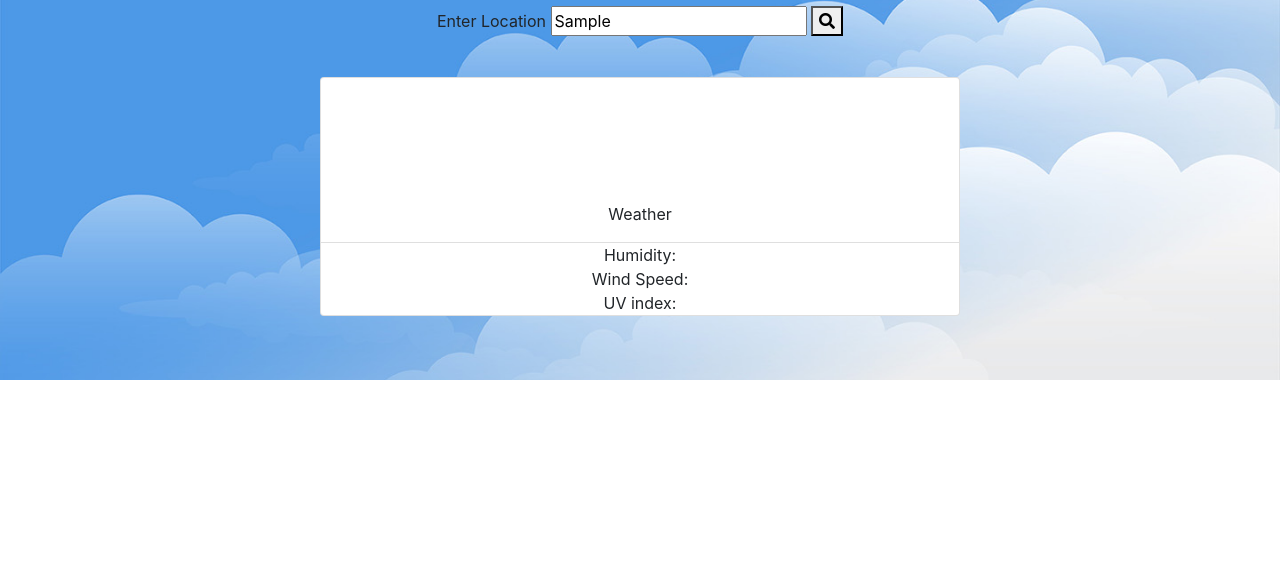
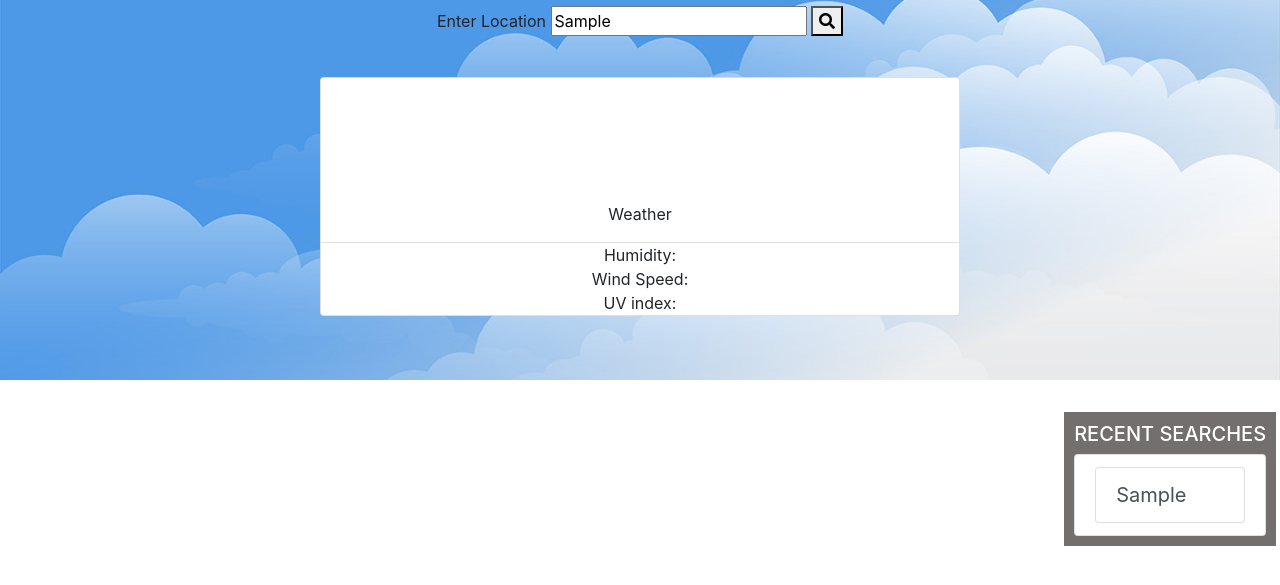
Before and after one commit to MehaletKB/06-WeatherApplication, a plain HTML site: page index.html in a window 1280 px wide. Both pictures are taken after typing "Sample" into the empty fields and a click on the button 827 px from the left and 174 px from the top of the page. Shown: the part 153-738 px from the top of the page. Drawn offline with nearby package versions, Linux system fonts and the light colour scheme; no server answers.

Commit message:
searched cities storage progress

```diff
--- a/Assets/CSS/style.css
+++ b/Assets/CSS/style.css
@@ -52,12 +52,27 @@ h3 {
     background-color: royalblue;
     color: white;
 }
+ .row {
+     margin-left:0 !important
+ }
 
 .dayOfWeek {
     font-size: x-large;
 }
 
-/* #store-title{
-    text-orientation: sideways-right;
-    writing-mode: sideways-lr;
-} */
+#saved-locations{
+    /* -webkit-transform: rotate(-90deg);
+    -moz-transform: rotate(-90deg);
+    -ms-transform: rotate(-90deg);
+    -o-transform: rotate(-90deg);
+    filter: progid:DXImageTransform.Microsoft.BasicImage(rotation=3);
+    position: relative;
+    margin-top: 5px;
+    margin-left: 20px; */
+    text-transform: uppercase;
+    font-size: 20px;
+    font-weight: bold;
+    color:white;
+    background-color: rgb(115, 111, 111);
+    padding: 10px;
+}
--- a/Assets/JS/script.js
+++ b/Assets/JS/script.js
@@ -3,15 +3,18 @@ const api = {
     BASE_URL: "https://api.openweathermap.org/data/2.5/"
 }
 
-const search = document.querySelector(".search-text");
-const button = document.querySelector(".search-button");
+var search = document.querySelector(".search-text");
+const searchButton = document.querySelector(".search-button");
 
-button.addEventListener("click", getWeatherInfo);
+searchButton.addEventListener("click", getWeatherInfo);
+
+const searchedCitiesArray = [];
 
 function getWeatherInfo(event){
     event.preventDefault();
     if(event){
         getCityData(search.value);
+        saveLocation(search.value)
     }
 }
 
@@ -50,7 +53,7 @@ function getCityLocation(response){
     .then(function(response){
         return response.json();
     })
-    .then(displayData);
+    .then(displayData)
 }
 
 function displayData(response){
@@ -102,11 +105,14 @@ function displayData(response){
 
 
         function displayForecast(){
+            // Create array from response data
             var forecastArray = response.daily;
 
+            // Display 5 day forecast
             var forecastElement = document.querySelector(".daily-forecast");
             forecastElement.innerHTML= "";
 
+            // Loop through forecast array starting from day after current day and pick out needed data
             for(let i = 1; i < 6; i++){
                 var dailyDay= new Date(forecastArray[i].dt * 1000).toDateString();
 
@@ -120,6 +126,7 @@ function displayData(response){
 
                 var dailyHumidity = forecastArray[i].humidity;
 
+                // Use template literals to display forecast
                 var displayDailyForecast =
                         `<div class="card each-day">
                             <ul>
@@ -137,3 +144,28 @@ function displayData(response){
         displayForecast();
         search.value = "";
 }
+
+const searchedCities = document.querySelector("#searched-city-btn")
+searchedCities.addEventListener("click", getSavedLocationData)
+
+function saveLocation(){
+    searchedCitiesArray.push(search.value)
+    // console.log(searchedCitiesArray)
+    localStorage.setItem("saved-location", JSON.stringify(searchedCitiesArray))
+    var savedLocation=
+    `<button type="button" class="list-group-item list-group-item-action" id= "searched-city-btn" aria-current="true">${search.value}
+    </button>`;
+    searchedCities.innerHTML += savedLocation;
+}
+
+
+
+function getSavedLocationData(event){
+    event.preventDefault
+
+    // searchedCitiesArray.forEach(displayLocationData)
+
+    // function displayLocationData(){
+
+    // }
+}
--- a/index.html
+++ b/index.html
@@ -15,9 +15,9 @@
             <h1 class="display-4">Weather Dashboard</h1>
 
             <div class="container">
-                <form class= "search-form" id="search-form">
+                <form class="search-form" id="search-form">
                     <label for="search-text">Enter Location</label>
-                    <input class="search-text" id="search-text" type="text" placeholder="City">
+                    <input class="search-text" name="search-text" id="search-text" type="text" placeholder="City"/>
                     <button class="search-button"><i class="fas fa-search"></i></button>
                 </form>
 
@@ -27,7 +27,7 @@
                     <h5 class="searched-location"></h5>
                     <h6 class="searched-location-date"></h6>
 
-                    <img src= "./Assets/Images/White-Square.jpg" class="weather-icon" alt="weather icon" width="100">
+                    <img src= "./Assets/Images/White-Square.jpg" class="weather-icon" alt="weather icon" width="100"/>
 
                     <h2 class="searched-location-temp"></h2>
 
@@ -39,16 +39,20 @@
                         <li class="uv">UV index: <span  id="searched-location-uvIndex"></span></li>
                     </ul>
 
-                    <!-- <a href="#" class="card-link">Save Location</a> -->
                 </div>
             </div>
-            <!-- <aside>hi</aside> -->
         </div>
 
 
         <div class="card-deck row">
-            <div class=" row daily-forecast">
+            <div class=" row daily-forecast col-lg-10"></div>
+            <div id="saved-locations">
+                <h5>Recent Searches</h5>
+                <div class="list-group">
+                    <button type="button" class="list-group-item list-group-item-action" id= "searched-city-btn" aria-current="true">
+                    </button>
 
+                </div>
             </div>
 
         </div>
@@ -56,9 +60,9 @@
 
     </main>
 
-    <script src="./Assets/JS/script.js"></script>
     <script src="https://cdnjs.cloudflare.com/ajax/libs/jquery/3.6.0/jquery.min.js"></script>
     <script src="https://code.jquery.com/jquery-3.5.1.slim.min.js"></script>
+    <script src="./Assets/JS/script.js"></script>
 
 </body>
 </html>
```
